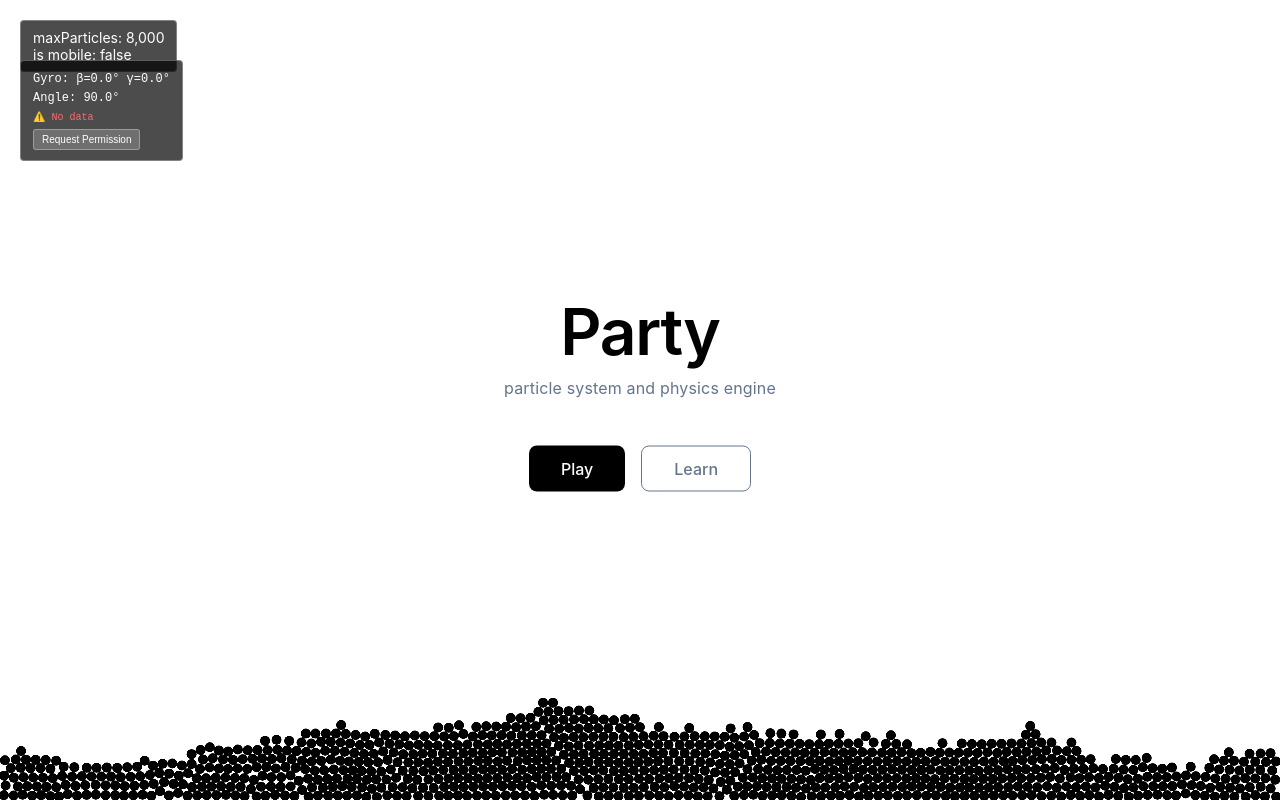
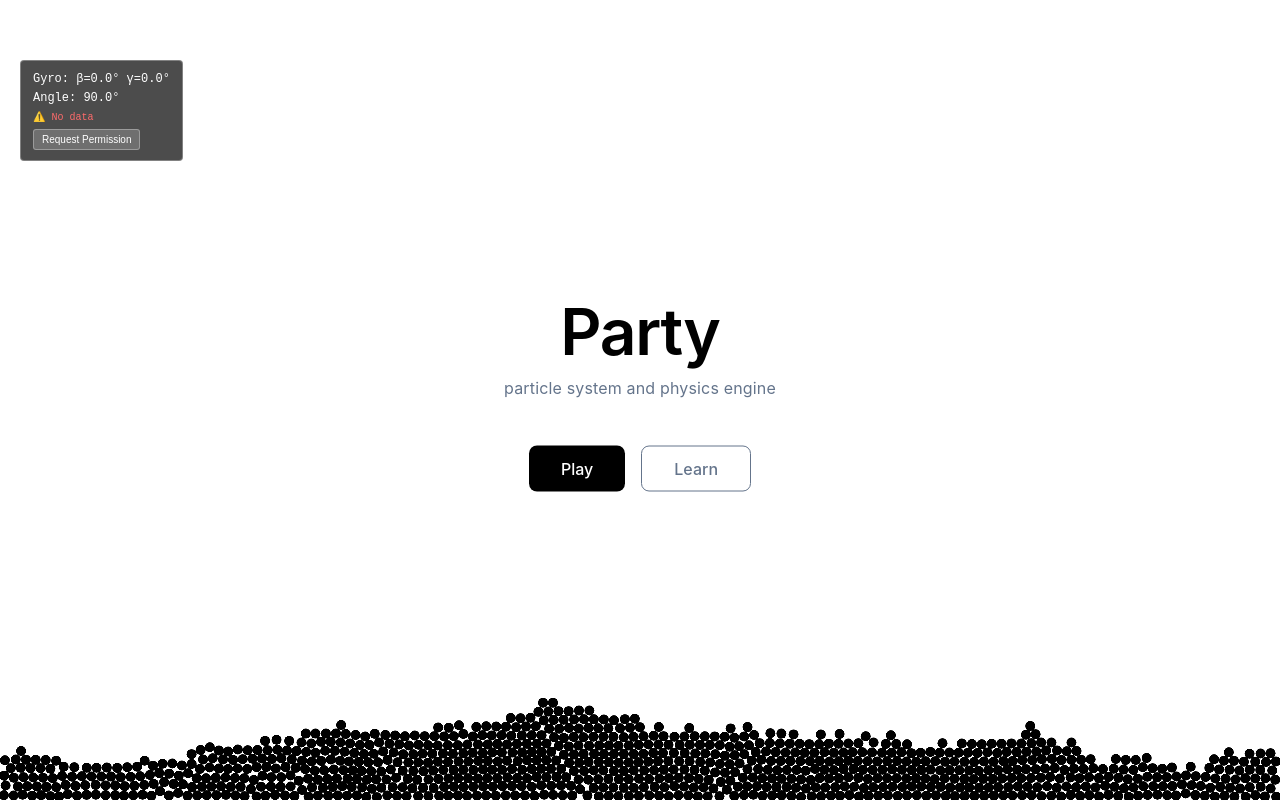
Before and after one commit to cazala/party, a React (Vite) app in the folder packages/playground/: page / in a window 1280 px wide. Built offline with nearby package versions, Linux system fonts and the light colour scheme.

Commit message:
remove debug stuff

```diff
--- a/packages/playground/src/App.tsx
+++ b/packages/playground/src/App.tsx
@@ -9,7 +9,6 @@ import { ModulesSidebar } from "./components/ModulesSidebar";
 import { Toolbar } from "./components/ToolBar";
 import { SystemSidebar } from "./components/SystemSidebar";
 import { GlobalHotkeys } from "./components/GlobalHotkeys";
-import { MaxParticlesLabel } from "./components/MaxParticlesLabel";
 import { GyroscopeDebugLabel } from "./components/GyroscopeDebugLabel";
 import { Homepage } from "./components/Homepage";
 import { useUI } from "./hooks/useUI";
@@ -26,7 +25,6 @@ import {
   useBehavior,
   useSensors,
   useJoints,
-  useTrails,
 } from "./hooks/modules";
 import { RESTART_AFFECTED_MODULES } from "./constants/modules";
 import { store } from "./slices/store";
@@ -38,8 +36,7 @@ function AppContent() {
   const { barsVisible, restoreBarsFromFullscreenMode, setBarsVisibility } = useUI();
   const { invertColors, setInvertColors } = useRender();
   const { hasStarted, isPlaying, play, stop, gyroData } = useHomepage();
-  const { spawnParticles, play: playEngine, setZoom } = useEngine();
-  const { setEnabled: setTrailsEnabled } = useTrails();
+  const { spawnParticles, play: playEngine } = useEngine();
   const { clearModuleOscillators } = useOscillators();
   const { setIsResetting } = useReset();
 
@@ -167,9 +164,8 @@ function AppContent() {
 
   return (
     <div
-      className={`app ${
-        barsVisible && hasStarted ? "bars-visible" : "bars-hidden"
-      }`}
+      className={`app ${barsVisible && hasStarted ? "bars-visible" : "bars-hidden"
+        }`}
     >
       <TopBar />
       <GlobalHotkeys />
@@ -178,36 +174,13 @@ function AppContent() {
         <div className="playground">
           <Toolbar />
           <div
-            className={`canvas-container ${
-              invertColors ? "invert-colors" : ""
-            }`}
+            className={`canvas-container ${invertColors ? "invert-colors" : ""
+              }`}
           >
             <Canvas className="canvas" isPlaying={isPlaying} />
             <Overlay isPlaying={isPlaying} />
             <Homepage onPlay={handlePlay} isVisible={!barsVisible} />
-            <MaxParticlesLabel />
             <GyroscopeDebugLabel gyroData={gyroData} />
-            {isPlaying && (
-              <button
-                onClick={stop}
-                style={{
-                  position: "absolute",
-                  top: "20px",
-                  right: "20px",
-                  padding: "10px 20px",
-                  backgroundColor: "rgba(0, 0, 0, 0.7)",
-                  color: "white",
-                  border: "1px solid rgba(255, 255, 255, 0.3)",
-                  borderRadius: "4px",
-                  cursor: "pointer",
-                  fontSize: "14px",
-                  fontFamily: "inherit",
-                  zIndex: 1000,
-                }}
-              >
-                Stop Demo
-              </button>
-            )}
           </div>
         </div>
         <div className="right-sidebar">
--- a/packages/playground/src/components/MaxParticlesLabel.css
+++ /dev/null
@@ -1,15 +0,0 @@
-.max-particles-label {
-  position: absolute;
-  top: 20px;
-  left: 20px;
-  padding: 8px 12px;
-  background-color: rgba(0, 0, 0, 0.7);
-  color: white;
-  border: 1px solid rgba(255, 255, 255, 0.3);
-  border-radius: 4px;
-  font-size: 14px;
-  font-family: inherit;
-  z-index: 1000;
-  pointer-events: none;
-  user-select: none;
-}
--- a/packages/playground/src/components/MaxParticlesLabel.tsx
+++ /dev/null
@@ -1,16 +0,0 @@
-import { isMobileDevice } from "../utils/deviceCapabilities";
-import { useAppSelector } from "../hooks/useAppSelector";
-import { selectMaxParticles } from "../slices/engine";
-import "./MaxParticlesLabel.css";
-
-export function MaxParticlesLabel() {
-  const maxParticles = useAppSelector(selectMaxParticles);
-
-  return (
-    <div className="max-particles-label">
-      maxParticles: {maxParticles.toLocaleString()}
-      <br />
-      is mobile: {isMobileDevice() ? "true" : "false"}
-    </div>
-  );
-}
```
